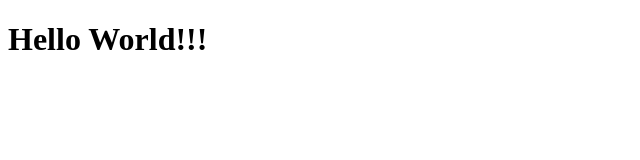
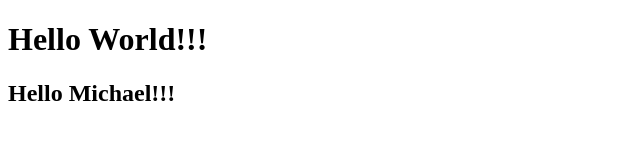
Before and after one commit to naber25/demo2000, a plain HTML site: page index.html in a window 1280 px wide. Shown: the whole page, without its empty margins (0-640 px from the left). Drawn offline with Linux system fonts and the light colour scheme.

Commit message:
Update index.html

```diff
--- a/index.html
+++ b/index.html
@@ -6,5 +6,6 @@
 </head>
 <body>
 	<h1>Hello World!!!</h1>
+	<h2>Hello Michael!!!</h2>
 </body>
 </html>
```
